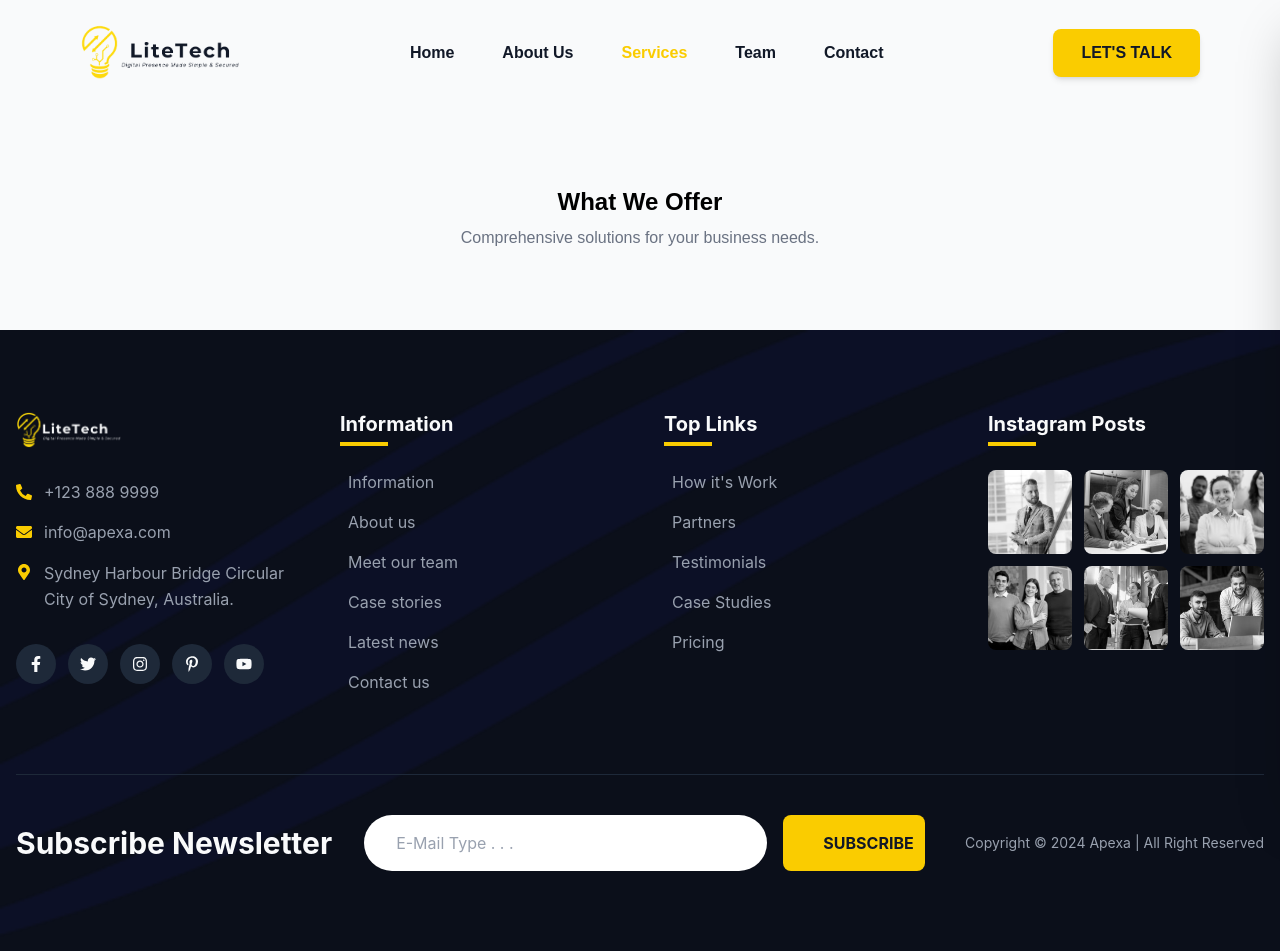
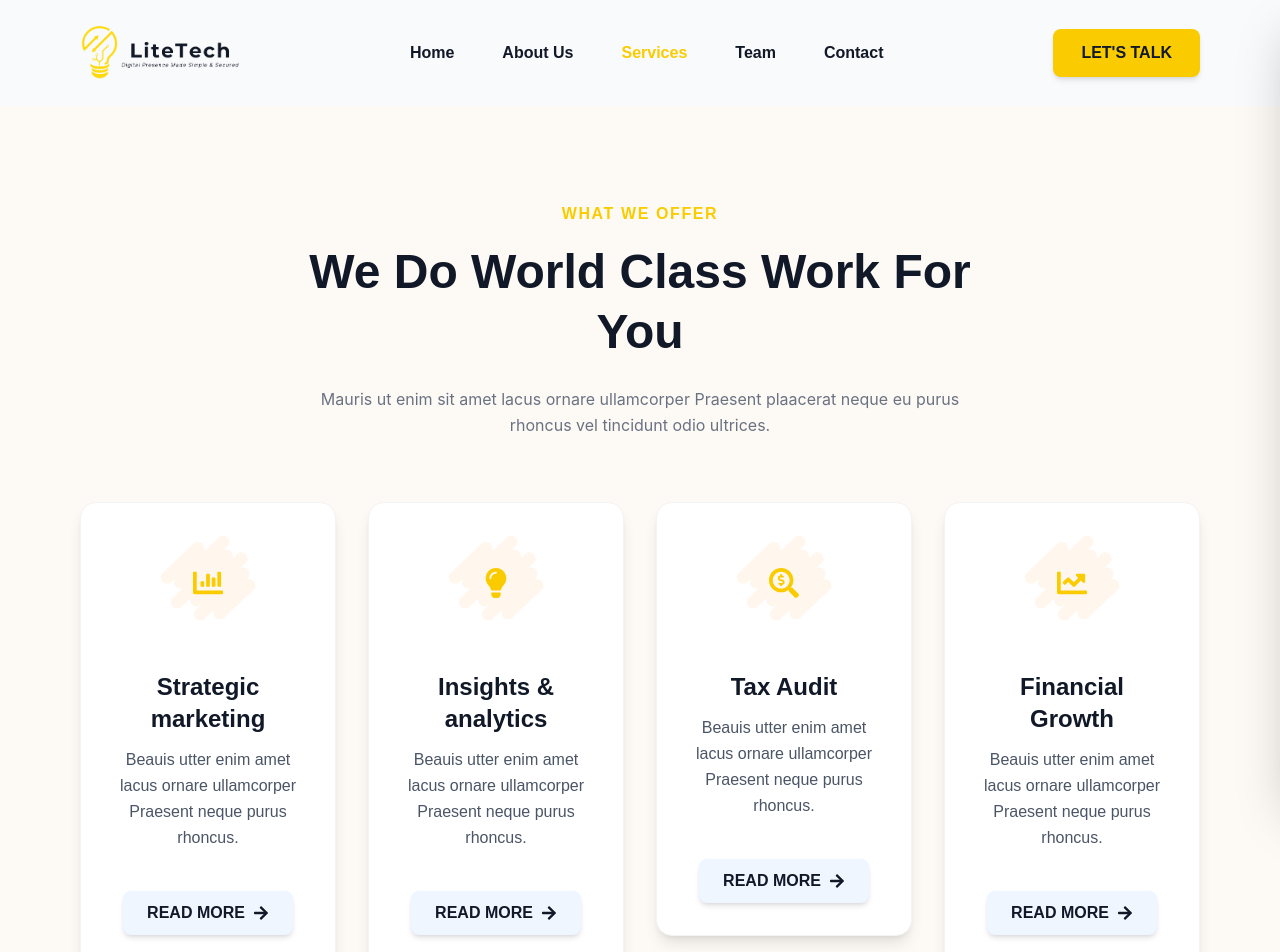
Before and after one commit to Thankgodgab/MorGab, a React (Vite) app: page /services in a window 1280 px wide. Shown: the top 952 px of the page. Built offline with nearby package versions, Linux system fonts and the light colour scheme.

Commit message:
feat: Implement initial core UI components and page structures including ServiceCard, TeamCard, ProjectCard, Preloader, ServiceSection, Home, Services, and App.

```diff
--- a/src/App.jsx
+++ b/src/App.jsx
@@ -1,5 +1,5 @@
-import React from 'react'
 import Header from './Components/molecules/Header'
+import Preloader from './Components/molecules/Preloader'
 import Home from './Pages/Home'
 import About from './Pages/About'
 import Services from './Pages/Services'
@@ -11,6 +11,7 @@ import { Route, Routes } from 'react-router-dom'
 function App() {
     return (
         <div className="w-full min-h-screen bg-mg-offwhite font-primary overflow-x-hidden">
+            <Preloader />
             <Header />
             <main className='relative'>
                 {/* Main content of Each Page goes here */}
--- /dev/null
+++ b/src/Components/molecules/Preloader.jsx
@@ -0,0 +1,105 @@
+import React, { useState, useEffect } from 'react';
+import { motion, AnimatePresence } from 'motion/react';
+import logoIcon from '../../assets/Logo-Icon.png';
+
+const Preloader = () => {
+    const [isLoading, setIsLoading] = useState(true);
+
+    useEffect(() => {
+        // We ensure the preloader shows for at least 1.5 seconds for branding
+        // or until the window is fully loaded
+        const handleLoad = () => {
+            setTimeout(() => setIsLoading(false), 800);
+        };
+
+        if (document.readyState === 'complete') {
+            handleLoad();
+        } else {
+            window.addEventListener('load', handleLoad);
+        }
+
+        // Fallback timer
+        const timer = setTimeout(() => setIsLoading(false), 2500);
+
+        return () => {
+            window.removeEventListener('load', handleLoad);
+            clearTimeout(timer);
+        };
+    }, []);
+
+    return (
+        <AnimatePresence>
+            {isLoading && (
+                <motion.div
+                    key="preloader"
+                    initial={{ opacity: 1 }}
+                    exit={{
+                        opacity: 0,
+                        transition: { duration: 0.8, ease: [0.43, 0.13, 0.23, 0.96] }
+                    }}
+                    className="fixed inset-0 z-9999 bg-white flex items-center justify-center"
+                >
+                    <div className="relative flex items-center justify-center">
+                        {/* Outer Glow/Pulse */}
+                        <motion.div
+                            animate={{
+                                scale: [1, 1.1, 1],
+                                opacity: [0.1, 0.2, 0.1]
+                            }}
+                            transition={{ repeat: Infinity, duration: 2, ease: "easeInOut" }}
+                            className="absolute w-32 h-32 bg-mg-yellow rounded-full blur-2xl"
+                        />
+
+                        {/* Rotating Border */}
+                        <svg className="w-24 h-24 transform -rotate-90">
+                            <circle
+                                cx="48"
+                                cy="48"
+                                r="45"
+                                stroke="currentColor"
+                                strokeWidth="2"
+                                fill="transparent"
+                                className="text-gray-100"
+                            />
+                            <motion.circle
+                                cx="48"
+                                cy="48"
+                                r="45"
+                                stroke="currentColor"
+                                strokeWidth="2"
+                                fill="transparent"
+                                strokeDasharray="283"
+                                initial={{ strokeDashoffset: 283 }}
+                                animate={{ strokeDashoffset: [283, 0, -283] }}
+                                transition={{
+                                    repeat: Infinity,
+                                    duration: 2,
+                                    ease: "easeInOut"
+                                }}
+                                className="text-mg-yellow"
+                            />
+                        </svg>
+
+                        {/* Centered Logo */}
+                        <div className="absolute flex items-center justify-center">
+                            <motion.div
+                                initial={{ scale: 0.5, opacity: 0 }}
+                                animate={{ scale: 1, opacity: 1 }}
+                                transition={{ duration: 0.5, ease: "easeOut" }}
+                                className="bg-white p-3 rounded-full shadow-sm"
+                            >
+                                <img
+                                    src={logoIcon}
+                                    alt="MorGab Logo"
+                                    className="w-10 h-10 object-contain"
+                                />
+                            </motion.div>
+                        </div>
+                    </div>
+                </motion.div>
+            )}
+        </AnimatePresence>
+    );
+};
+
+export default Preloader;
--- a/src/Components/organisms/ProjectCard.jsx
+++ b/src/Components/organisms/ProjectCard.jsx
@@ -10,7 +10,7 @@ const ProjectCard = ({ image, title, category, link = "#" }) => {
             <img
                 src={image}
                 alt={title}
-                className="w-full h-full object-cover grayscale transition-all duration-500 group-hover:grayscale-0 group-hover:scale-105"
+                className="w-full h-full object-cover lg:grayscale transition-all duration-500 lg:group-hover:grayscale-0 group-hover:scale-105"
             />
 
             {/* Gradient Overlay (for text readability) */}
--- a/src/Components/organisms/ServiceCard.jsx
+++ b/src/Components/organisms/ServiceCard.jsx
@@ -16,7 +16,7 @@ const ServiceCard = ({ icon: Icon, title, description, btnText }) => {
                 </div>
                 {/* Icon */}
 
-                    {Icon && <Icon className="text-3xl text-mg-yellow z-10" />}
+                {Icon && <Icon className="text-3xl text-mg-yellow z-10" />}
 
             </div>
 
--- /dev/null
+++ b/src/Components/organisms/ServiceSection.jsx
@@ -0,0 +1,123 @@
+import React from 'react';
+import ServiceCard from './ServiceCard';
+import { motion } from 'motion/react';
+import { FaChartBar, FaLightbulb, FaSearchDollar, FaChartLine, FaCogs, FaRocket, FaBullhorn, FaDatabase } from "react-icons/fa";
+
+const services = [
+    {
+        id: 1,
+        icon: FaChartBar,
+        title: "Strategic marketing",
+        description: "Beauis utter enim amet lacus ornare ullamcorper Praesent neque purus rhoncus.",
+        btnText: "READ MORE"
+    },
+    {
+        id: 2,
+        icon: FaLightbulb,
+        title: "Insights & analytics",
+        description: "Beauis utter enim amet lacus ornare ullamcorper Praesent neque purus rhoncus.",
+        btnText: "READ MORE"
+    },
+    {
+        id: 3,
+        icon: FaSearchDollar,
+        title: "Tax Audit",
+        description: "Beauis utter enim amet lacus ornare ullamcorper Praesent neque purus rhoncus.",
+        btnText: "READ MORE"
+    },
+    {
+        id: 4,
+        icon: FaChartLine,
+        title: "Financial Growth",
+        description: "Beauis utter enim amet lacus ornare ullamcorper Praesent neque purus rhoncus.",
+        btnText: "READ MORE"
+    },
+    {
+        id: 5,
+        icon: FaCogs,
+        title: "Business Planning",
+        description: "Beauis utter enim amet lacus ornare ullamcorper Praesent neque purus rhoncus.",
+        btnText: "READ MORE"
+    },
+    {
+        id: 6,
+        icon: FaRocket,
+        title: "Market Expansion",
+        description: "Beauis utter enim amet lacus ornare ullamcorper Praesent neque purus rhoncus.",
+        btnText: "READ MORE"
+    },
+    {
+        id: 7,
+        icon: FaBullhorn,
+        title: "Digital Advertising",
+        description: "Beauis utter enim amet lacus ornare ullamcorper Praesent neque purus rhoncus.",
+        btnText: "READ MORE"
+    },
+    {
+        id: 8,
+        icon: FaDatabase,
+        title: "Data Management",
+        description: "Beauis utter enim amet lacus ornare ullamcorper Praesent neque purus rhoncus.",
+        btnText: "READ MORE"
+    }
+];
+
+const ServiceSection = () => {
+    return (
+        <section className="py-24 bg-[#fdfaf5]">
+            <div className="container mx-auto px-5 md:px-10 lg:px-20">
+                {/* Header Text */}
+                <div className="text-center max-w-2xl mx-auto mb-16">
+                    <motion.span
+                        initial={{ opacity: 0, y: 20 }}
+                        whileInView={{ opacity: 1, y: 0 }}
+                        viewport={{ once: true }}
+                        className="text-mg-yellow font-bold tracking-widest text-sm md:text-base uppercase"
+                    >
+                        WHAT WE OFFER
+                    </motion.span>
+                    <motion.h2
+                        initial={{ opacity: 0, y: 20 }}
+                        whileInView={{ opacity: 1, y: 0 }}
+                        viewport={{ once: true }}
+                        transition={{ delay: 0.2 }}
+                        className="text-3xl md:text-4xl lg:text-5xl font-bold text-mg-blue font-primary mt-4 mb-6 leading-tight"
+                    >
+                        We Do World Class Work For You
+                    </motion.h2>
+                    <motion.p
+                        initial={{ opacity: 0, y: 20 }}
+                        whileInView={{ opacity: 1, y: 0 }}
+                        viewport={{ once: true }}
+                        transition={{ delay: 0.3 }}
+                        className="text-gray-500 font-secondary text-sm md:text-base leading-relaxed"
+                    >
+                        Mauris ut enim sit amet lacus ornare ullamcorper Praesent plaacerat neque eu purus rhoncus vel tincidunt odio ultrices.
+                    </motion.p>
+                </div>
+
+                {/* Grid of Cards */}
+                <div className="grid grid-cols-1 sm:grid-cols-2 lg:grid-cols-4 gap-8">
+                    {services.map((service, index) => (
+                        <motion.div
+                            key={service.id}
+                            initial={{ opacity: 0, y: 30 }}
+                            whileInView={{ opacity: 1, y: 0 }}
+                            viewport={{ once: true }}
+                            transition={{ delay: index * 0.1 }}
+                        >
+                            <ServiceCard
+                                icon={service.icon}
+                                title={service.title}
+                                description={service.description}
+                                btnText={service.btnText}
+                            />
+                        </motion.div>
+                    ))}
+                </div>
+            </div>
+        </section>
+    );
+};
+
+export default ServiceSection;
--- a/src/Components/organisms/TeamCard.jsx
+++ b/src/Components/organisms/TeamCard.jsx
@@ -15,7 +15,7 @@ const TeamCard = ({ name, role, image, portfolioLink, socialLinks }) => {
                 <img
                     src={image}
                     alt={name}
-                    className="relative z-10 w-full h-auto object-cover grayscale transition-all duration-700 group-hover:grayscale-0 group-hover:scale-105"
+                    className="relative z-10 w-full h-auto object-cover lg:grayscale transition-all duration-700 lg:group-hover:grayscale-0 group-hover:scale-105"
                 />
 
                 {/* Social Share Toggle */}
--- a/src/Pages/Home.jsx
+++ b/src/Pages/Home.jsx
@@ -8,6 +8,7 @@ import ServiceTicker from '../Components/molecules/ServiceTicker'
 import Project from '../Components/molecules/Project'
 import TeamSection from '../Components/molecules/TeamSection'
 import Testimonies from '../Components/molecules/Testimonies'
+import ContactSection from '../Components/molecules/ContactSection'
 
 function Home() {
   return (
@@ -35,6 +36,7 @@ function Home() {
       <section id="testimonies">
         <Testimonies />
       </section>
+      <ContactSection />
     </>
   )
 }
--- a/src/Pages/Services.jsx
+++ b/src/Pages/Services.jsx
@@ -1,12 +1,10 @@
 import React from 'react'
+import ServiceSection from '../Components/organisms/ServiceSection'
 
 function Services() {
   return (
     <>
-      <div className="py-20 text-center">
-        <h2 className="text-2xl font-bold">What We Offer</h2>
-        <p className="text-gray-500 mt-2">Comprehensive solutions for your business needs.</p>
-      </div>
+      <ServiceSection />
     </>
   )
 }
```
